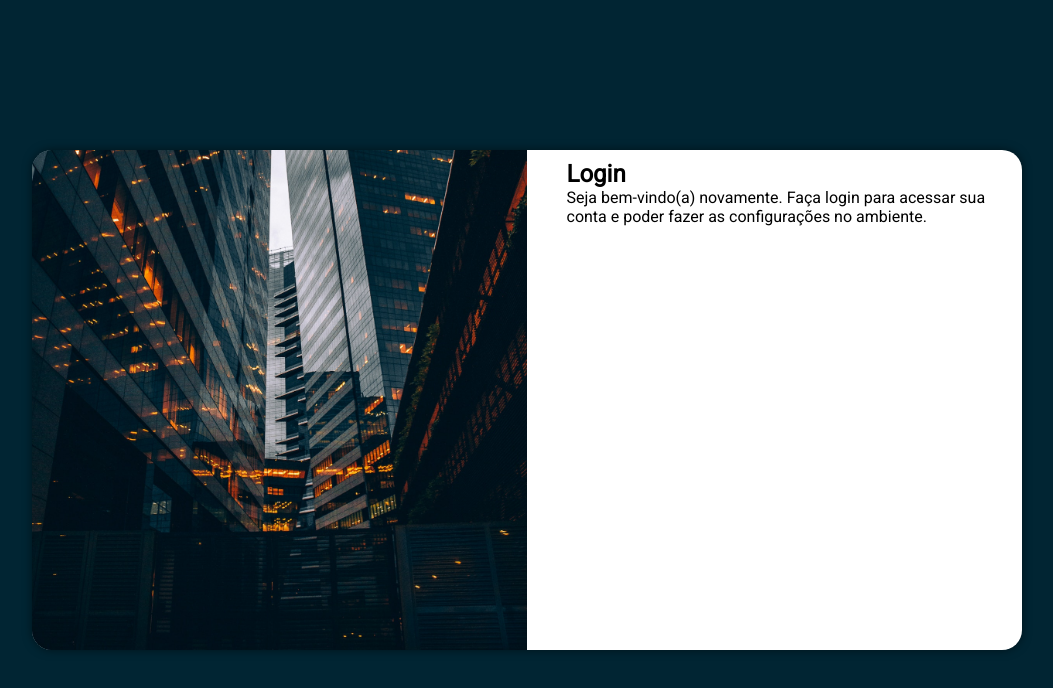
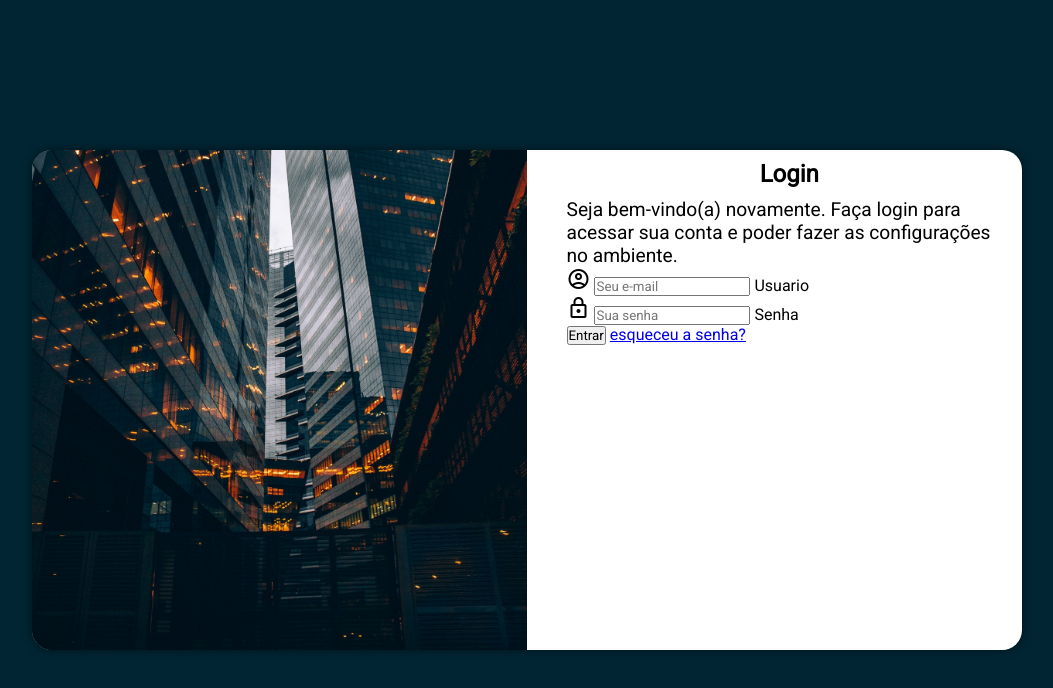
Before and after one commit to joaogabri3ls/projeto-tela-login, a plain HTML site: page index.html in a window 1280 px wide. Shown: the whole page, without its empty margins (113-1166 px from the left). Drawn offline with nearby package versions, Linux system fonts and the light colour scheme.

Commit message:
Form criado

```diff
--- a/estilos/style.css
+++ b/estilos/style.css
@@ -47,5 +47,14 @@ section#login > div#imagem {
 
 section#login > div#formulario {
     display: block;
-padding: 10px;
+    padding: 10px;
 }
+
+h1 {
+    text-align: center;
+    margin-bottom: 10px;
+}
+
+p {
+    font-size: 1.2em;
+}
--- a/index.html
+++ b/index.html
@@ -7,6 +7,7 @@
     <title>Login</title>
     <link rel="stylesheet" href="estilos/style.css">
     <link rel="stylesheet" href="estilos/media-query.css">
+    <link rel="stylesheet" href="https://fonts.googleapis.com/css2?family=Material+Symbols+Outlined:opsz,wght,FILL,GRAD@48,400,0,0" />
 </head>
 <body>
     <main>
@@ -20,7 +21,26 @@
                 <p>
                     Seja bem-vindo(a) novamente. Faça login para acessar sua conta e poder fazer as configurações no ambiente.
                 </p>
-                <form action="login.php" method="post">
+                <form action="login.php" method="post" autocomplete="on">
+                    <div class="campo">
+                        <span class="material-symbols-outlined">
+                            account_circle
+                            </span>
+                        <input type="email" name="login" id="ilogin" placeholder="Seu e-mail" autocomplete="email" required maxlength="30">
+                        <label for="ilogin">Usuario</label>
+                    </div>
+
+                    <div class="campo">
+                        <span class="material-symbols-outlined">
+                            lock
+                            </span>
+                        <input type="password" name="senha" id="isenha" placeholder="Sua senha" autocomplete="current-password" required minlength="8" maxlength="20">
+                        <label for="isenha">Senha</label>
+                    </div>
+                    <input type="submit" value="Entrar">
+                    <a href="esqueci.html">
+                        esqueceu a senha?
+                    </a>
 
                 </form>
             </div>
```
